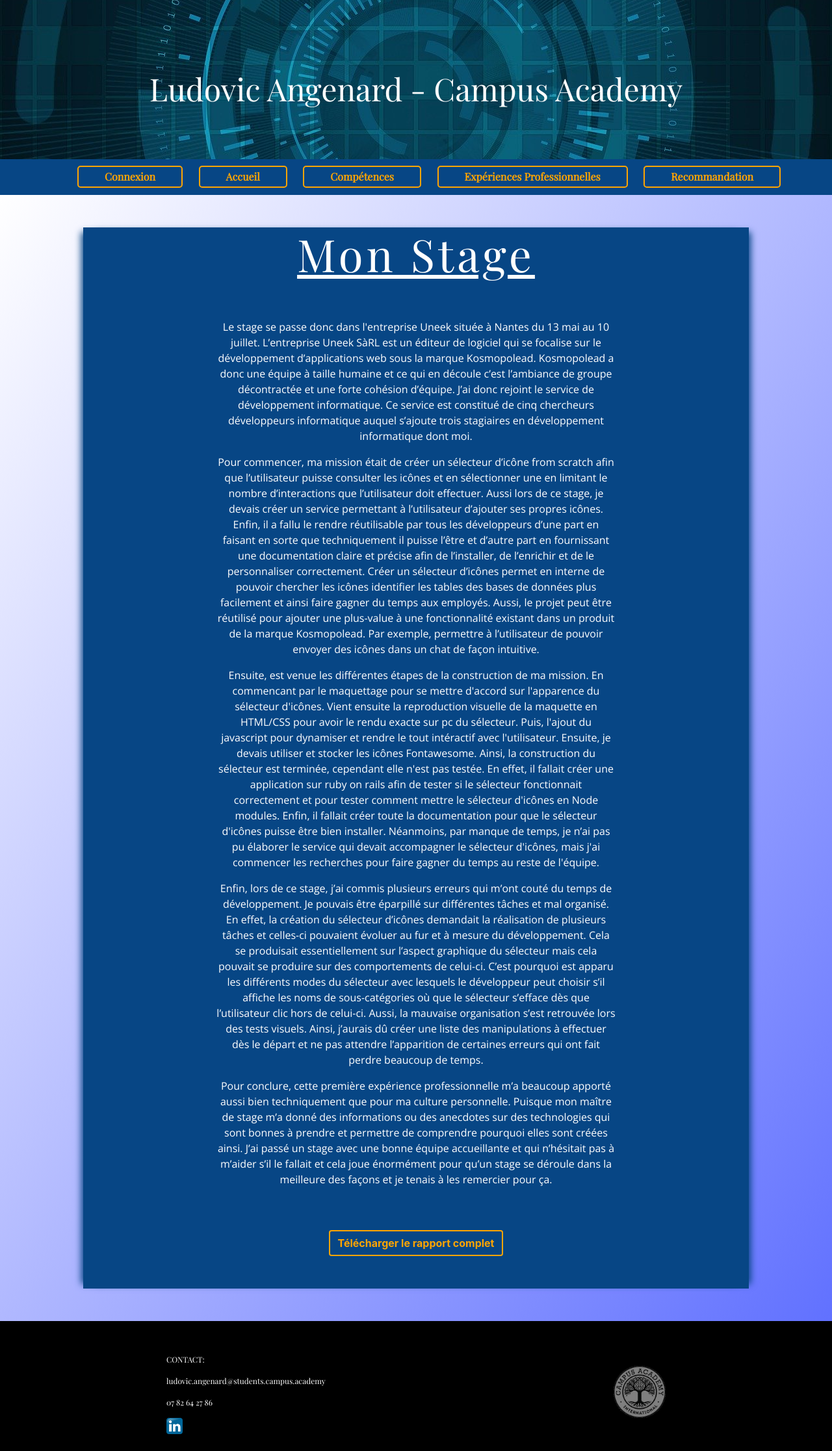
After one commit to ludovicAngenard/CAMPUSCONTESTFINAL, a PHP site: page /descriptionExperience.php in a window 1280 px wide. The commit adds this page. Shown: the whole page at 65% size. Run offline with PHP 8.4, Linux system fonts and the light colour scheme.

Commit message:
ajout du rapport de stage dans l'onglet expérience professionnelle

```diff
--- a/Acceuil.php
+++ b/Acceuil.php
@@ -1,7 +1,5 @@
 <?php
 session_start();
-Include 'route.php';
-$id=isset($_GET['id'])?$_GET['id']: 0;
 ?>
 <!doctype html>
 <html lang="fr">
@@ -50,7 +48,7 @@ $id=isset($_GET['id'])?$_GET['id']: 0;
                 <div class="separation">
                 </div>
                 <! -- le bouton pour télécharger le cv -->
-                <a class="btn btn-primary bouton " href="" download="cv.pdf" >Télécharger</a>
+                <a class="btn btn-primary bouton " href="cv.pdf" download >Télécharger</a>
                  </div>
                  <div class="separation">
                 </div>
--- /dev/null
+++ b/descriptionExperience.php
@@ -0,0 +1,129 @@
+<?php
+session_start();
+?>
+<!doctype html>
+<html lang="fr">
+	<head>
+		<meta charset="utf8">
+        <title> Ludovic Angenard</title>
+        <! -- lien pour avoirs des polices plus jolies sur google -->
+        <link href="https://fonts.googleapis.com/css?family=Playfair+Display&display=swap" rel="stylesheet">
+        <link href="https://fonts.googleapis.com/css?family=Open+Sans&display=swap" rel="stylesheet">
+        <! -- lien bootstrap -->
+        <link rel="stylesheet" href="https://stackpath.bootstrapcdn.com/bootstrap/4.4.1/css/bootstrap.min.css" integrity="sha384-Vkoo8x4CGsO3+Hhxv8T/Q5PaXtkKtu6ug5TOeNV6gBiFeWPGFN9MuhOf23Q9Ifjh" crossorigin="anonymous">
+        <! -- lien avec le fichier css Acceuil.css -->
+        <link rel="stylesheet" href="header.css">
+        <link rel="stylesheet" href="footer.css">
+        <link rel="stylesheet" href="Page-css-pour-le-portfolio.css">
+        <link rel="stylesheet" href="responsive.css">
+	</head>
+	<body>
+    <! -- haut de page -->
+        <?php Include 'header.php';?> <! -- fin du haut de page -->
+        <! -- div contenant le fond avec le dégradé -->
+        <div class='FondDégradé'>
+        <! -- div contenant le fond bleu uni  -->
+            <div class='NappeDeContenu'>
+            <! -- ma photo plus petite description de ma personne  -->
+                <div class='ContainerProche'>
+                    <div class='CentrerTexte'>
+                        <h2 class='PoliceTitre '>Mon Stage</h2>
+                        <div class="separation"></div><! -- div permettant de créer un espace  -->
+                        <p class='PoliceTexte'> Le stage se passe donc dans l'entreprise Uneek située à Nantes du 13 mai au 10 juillet.
+                        L’entreprise Uneek SàRL est un éditeur de logiciel qui se focalise
+                        sur le développement d’applications web sous la marque Kosmopolead.
+                        Kosmopolead a donc une équipe à taille humaine et ce qui en découle
+                        c’est l’ambiance de groupe décontractée et une forte cohésion d’équipe.
+                        J’ai donc rejoint le service de développement informatique. Ce service
+                        est constitué de cinq chercheurs développeurs informatique auquel
+                        s’ajoute trois stagiaires en développement informatique dont moi.
+                        </p>
+                        <p class='PoliceTexte'>
+                        Pour commencer, ma mission était de créer un sélecteur d’icône from scratch
+                        afin que l’utilisateur puisse consulter les icônes et en sélectionner une
+                        en limitant le nombre d’interactions que l’utilisateur doit effectuer. Aussi
+                        lors de ce stage, je devais créer un service permettant à l’utilisateur
+                        d’ajouter ses propres icônes. Enfin, il a fallu le rendre réutilisable par
+                        tous les développeurs d’une part en faisant en sorte que techniquement il
+                        puisse l’être et d’autre part en fournissant une documentation claire et
+                        précise afin de l’installer, de l’enrichir et de le personnaliser correctement.
+                        Créer un sélecteur d’icônes permet en interne de pouvoir chercher les icônes
+                        identifier les tables des bases de données plus facilement et ainsi faire
+                        gagner du temps aux employés. Aussi, le projet peut être réutilisé pour
+                        ajouter une plus-value à une fonctionnalité existant dans un produit de la
+                        marque Kosmopolead. Par exemple, permettre à l’utilisateur de pouvoir
+                        envoyer des icônes dans un chat de façon intuitive.
+                        </p>
+                        <p class='PoliceTexte'>
+                        Ensuite, est venue les différentes étapes de la construction de ma mission.
+                        En commencant par le maquettage pour se mettre d'accord sur l'apparence
+                        du sélecteur d'icônes. Vient ensuite la reproduction visuelle de la maquette
+                        en HTML/CSS pour avoir le rendu exacte sur pc du sélecteur. Puis, l'ajout du
+                        javascript pour dynamiser et rendre le tout intéractif avec l'utilisateur.
+                        Ensuite, je devais utiliser et stocker les icônes Fontawesome. Ainsi, la construction
+                        du sélecteur est terminée, cependant elle n'est pas testée. En effet, il fallait créer
+                        une application sur ruby on rails afin de tester si le sélecteur fonctionnait correctement
+                        et pour tester comment mettre le sélecteur d'icônes en Node modules. Enfin, il
+                        fallait créer toute la documentation pour que le sélecteur d'icônes puisse être bien installer.
+                        Néanmoins, par manque de temps, je n’ai pas pu élaborer le service qui devait accompagner
+                        le sélecteur d'icônes, mais j'ai commencer les recherches pour faire gagner du temps au
+                        reste de l'équipe.
+                        </p>
+                        <p class='PoliceTexte'>
+                        Enfin, lors de ce stage, j’ai commis plusieurs erreurs qui m’ont couté
+                        du temps de développement. Je pouvais être éparpillé sur différentes tâches
+                        et mal organisé. En effet, la création du sélecteur d’icônes demandait la
+                        réalisation de plusieurs tâches et celles-ci pouvaient évoluer au fur et à mesure
+                        du développement. Cela se produisait essentiellement sur l’aspect graphique du
+                        sélecteur mais cela pouvait se produire sur des comportements de celui-ci. C’est
+                        pourquoi est apparu les différents modes du sélecteur avec lesquels le développeur
+                        peut choisir s’il affiche les noms de sous-catégories où que le sélecteur s’efface
+                        dès que l’utilisateur clic hors de celui-ci. Aussi, la mauvaise organisation s’est
+                        retrouvée lors des tests visuels. Ainsi, j’aurais dû créer une liste des manipulations
+                        à effectuer dès le départ et ne pas attendre l’apparition de certaines erreurs qui ont
+                        fait perdre beaucoup de temps.
+                        </p>
+                        <p class='PoliceTexte'>
+                        Pour conclure, cette première expérience professionnelle m’a beaucoup apporté aussi bien
+                        techniquement que pour ma culture personnelle. Puisque mon maître de stage m’a donné
+                        des informations ou des anecdotes sur des technologies qui sont bonnes à prendre et
+                        permettre de comprendre pourquoi elles sont créées ainsi. J’ai passé un stage avec une
+                        bonne équipe accueillante et qui n’hésitait pas à m’aider s’il le fallait et cela joue
+                        énormément pour qu’un stage se déroule dans la meilleure des façons et je tenais à les
+                        remercier pour ça.
+                        </p>
+                        <div class="separation"></div>
+                        <a class="btn btn-primary bouton " href="rapportStage.pdf" download>Télécharger le rapport complet</a>
+                        <div class="separation"></div>
+                    </div>
+
+                </div>
+            </div>
+            <div class="separation"></div>
+        </div>
+        <! -- bas de page -->
+	<footer>
+        <div id='bas'>
+            <div>
+            <! -- affichage de mes coordonnées et d'un lien vers mon linkedin-->
+            <ul>
+                <li>
+                    CONTACT:
+                </li>
+                <li>
+                    ludovic.angenard@students.campus.academy
+                </li>
+                <li>
+                    07 82 64 27 86
+                </li>
+                <li>
+                    <a href='https://www.linkedin.com/in/ludovic-angenard-37743719a/' target="_blank"><img src='imageSite/Linkedin.png' alt='linkedin' id="réseausoc"></a>
+                </li>
+                <img src='imageSite/Campus_academy.png' alt='logo_campus'id="logoc">
+            </div>
+            </ul>
+        </div>
+
+    </footer>
+	</body>
+</html>
```
Also changed, not shown: Expériences.php (+5 -3 lines), 1 other file.
